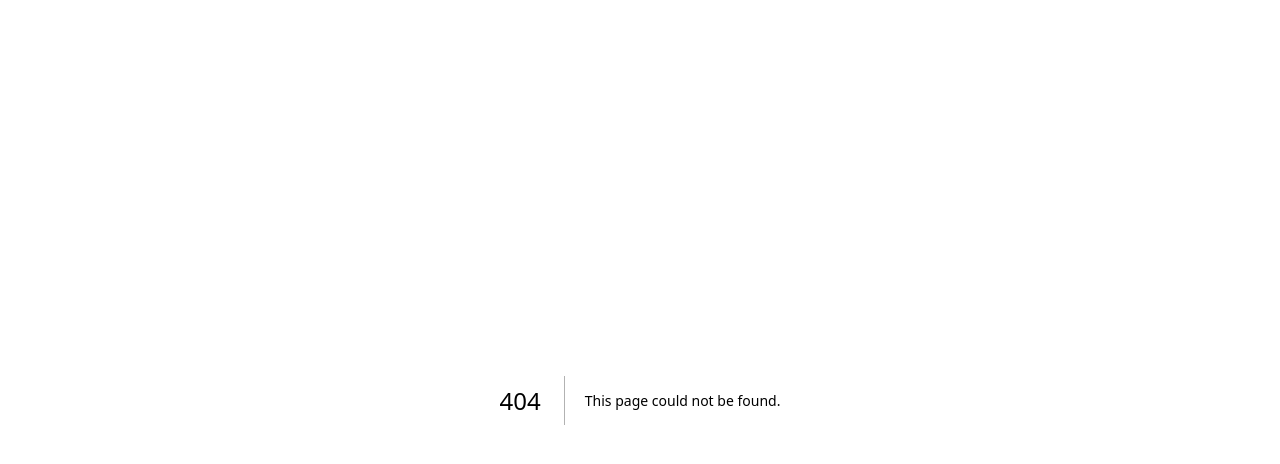
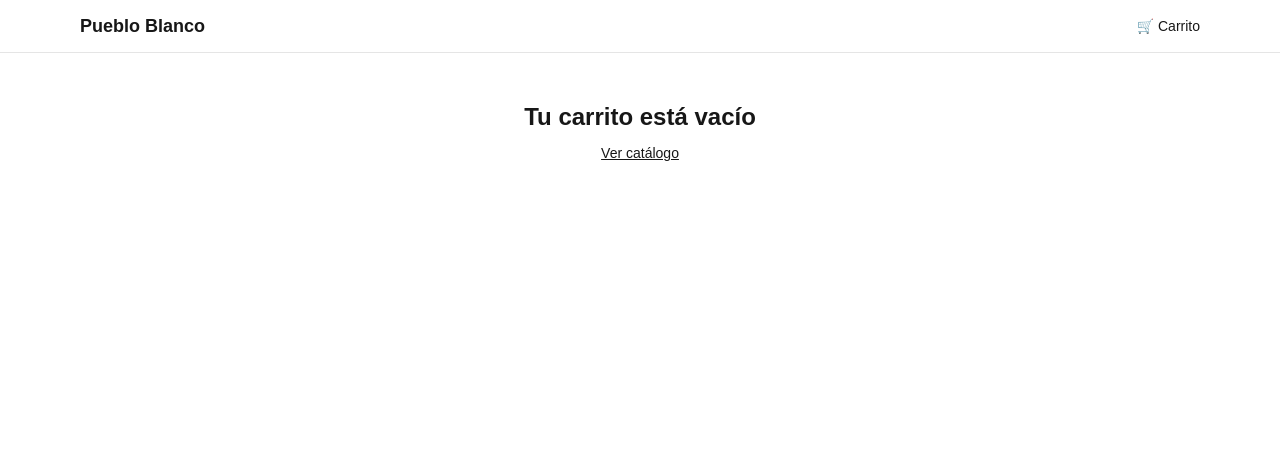
Before and after one commit to tomich78/pueblo-blanco-app, a Next.js app: page /carrito in a window 1280 px wide. Before the commit this address had no page. Shown: the top 464 px of the page. Built offline with nearby package versions, Linux system fonts and the light colour scheme.

Commit message:
Carrito de compras: estado persistido, header con contador, página de carrito

```diff
--- a/package.json
+++ b/package.json
@@ -13,7 +13,8 @@
     "@supabase/supabase-js": "^2.108.2",
     "next": "16.2.9",
     "react": "19.2.4",
-    "react-dom": "19.2.4"
+    "react-dom": "19.2.4",
+    "zustand": "^5.0.14"
   },
   "devDependencies": {
     "@tailwindcss/postcss": "^4",
--- /dev/null
+++ b/src/app/carrito/page.tsx
@@ -0,0 +1,100 @@
+"use client";
+
+import Link from "next/link";
+import { useCartStore, cartTotal } from "@/lib/cart-store";
+
+function formatPrice(price: number) {
+  return new Intl.NumberFormat("es-AR", {
+    style: "currency",
+    currency: "ARS",
+    maximumFractionDigits: 0,
+  }).format(price);
+}
+
+export default function CartPage() {
+  const items = useCartStore((s) => s.items);
+  const removeItem = useCartStore((s) => s.removeItem);
+  const setQuantity = useCartStore((s) => s.setQuantity);
+  const total = cartTotal(items);
+
+  if (items.length === 0) {
+    return (
+      <main className="max-w-2xl mx-auto px-4 py-12 text-center">
+        <h1 className="text-2xl font-bold mb-2">Tu carrito está vacío</h1>
+        <Link href="/" className="text-sm underline">
+          Ver catálogo
+        </Link>
+      </main>
+    );
+  }
+
+  return (
+    <main className="max-w-2xl mx-auto px-4 py-8">
+      <h1 className="text-2xl font-bold mb-6">Tu carrito</h1>
+
+      <ul className="flex flex-col gap-4">
+        {items.map((item) => (
+          <li
+            key={item.bookId}
+            className="flex gap-4 border border-neutral-200 rounded-lg p-3"
+          >
+            <div className="w-16 h-20 bg-neutral-100 rounded shrink-0 flex items-center justify-center overflow-hidden">
+              {item.coverUrl ? (
+                // eslint-disable-next-line @next/next/no-img-element
+                <img
+                  src={item.coverUrl}
+                  alt={item.title}
+                  className="w-full h-full object-cover"
+                />
+              ) : (
+                <span className="text-[10px] text-neutral-400">
+                  Sin portada
+                </span>
+              )}
+            </div>
+
+            <div className="flex-1 flex flex-col">
+              <span className="font-semibold text-sm">{item.title}</span>
+              <span className="text-xs text-neutral-500">{item.author}</span>
+              <span className="font-bold text-sm mt-1">
+                {formatPrice(item.price)}
+              </span>
+
+              <div className="flex items-center gap-2 mt-2">
+                <label className="text-xs text-neutral-500">Cant.</label>
+                <input
+                  type="number"
+                  min={1}
+                  max={item.stock}
+                  value={item.quantity}
+                  onChange={(e) =>
+                    setQuantity(item.bookId, Number(e.target.value))
+                  }
+                  className="w-16 border border-neutral-300 rounded px-2 py-1 text-sm"
+                />
+                <button
+                  onClick={() => removeItem(item.bookId)}
+                  className="text-xs text-red-600 ml-auto hover:underline"
+                >
+                  Quitar
+                </button>
+              </div>
+            </div>
+          </li>
+        ))}
+      </ul>
+
+      <div className="mt-6 flex items-center justify-between border-t border-neutral-200 pt-4">
+        <span className="font-semibold">Total</span>
+        <span className="font-bold text-xl">{formatPrice(total)}</span>
+      </div>
+
+      <Link
+        href="/checkout"
+        className="mt-6 block text-center bg-black text-white rounded-md px-6 py-3 text-sm font-medium"
+      >
+        Continuar con la compra
+      </Link>
+    </main>
+  );
+}
--- a/src/app/layout.tsx
+++ b/src/app/layout.tsx
@@ -1,6 +1,7 @@
 import type { Metadata } from "next";
 import { Geist, Geist_Mono } from "next/font/google";
 import "./globals.css";
+import { Header } from "@/components/Header";
 
 const geistSans = Geist({
   variable: "--font-geist-sans",
@@ -13,8 +14,8 @@ const geistMono = Geist_Mono({
 });
 
 export const metadata: Metadata = {
-  title: "Create Next App",
-  description: "Generated by create next app",
+  title: "Pueblo Blanco",
+  description: "Libros para comprar online",
 };
 
 export default function RootLayout({
@@ -27,7 +28,10 @@ export default function RootLayout({
       lang="en"
       className={`${geistSans.variable} ${geistMono.variable} h-full antialiased`}
     >
-      <body className="min-h-full flex flex-col">{children}</body>
+      <body className="min-h-full flex flex-col">
+        <Header />
+        {children}
+      </body>
     </html>
   );
 }
--- a/src/app/libros/[id]/page.tsx
+++ b/src/app/libros/[id]/page.tsx
@@ -2,6 +2,7 @@ import { createClient } from "@/lib/supabase/server";
 import type { Book } from "@/lib/types";
 import { notFound } from "next/navigation";
 import Link from "next/link";
+import { AddToCartButton } from "@/components/AddToCartButton";
 
 function formatPrice(price: number) {
   return new Intl.NumberFormat("es-AR", {
@@ -70,12 +71,14 @@ export default async function BookDetailPage({
             </span>
           )}
 
-          <button
-            disabled={b.stock === 0}
-            className="mt-4 bg-black text-white rounded-md px-6 py-3 text-sm font-medium disabled:opacity-40 disabled:cursor-not-allowed w-full sm:w-auto"
-          >
-            Agregar al carrito
-          </button>
+          <AddToCartButton
+            bookId={b.id}
+            title={b.title}
+            author={b.author}
+            price={b.price}
+            coverUrl={b.cover_url}
+            stock={b.stock}
+          />
 
           {b.description && (
             <p className="text-neutral-700 mt-4 whitespace-pre-line">
--- /dev/null
+++ b/src/components/AddToCartButton.tsx
@@ -0,0 +1,39 @@
+"use client";
+
+import { useState } from "react";
+import { useCartStore } from "@/lib/cart-store";
+
+export function AddToCartButton({
+  bookId,
+  title,
+  author,
+  price,
+  coverUrl,
+  stock,
+}: {
+  bookId: string;
+  title: string;
+  author: string;
+  price: number;
+  coverUrl: string | null;
+  stock: number;
+}) {
+  const addItem = useCartStore((s) => s.addItem);
+  const [added, setAdded] = useState(false);
+
+  function handleClick() {
+    addItem({ bookId, title, author, price, coverUrl, stock });
+    setAdded(true);
+    setTimeout(() => setAdded(false), 1500);
+  }
+
+  return (
+    <button
+      onClick={handleClick}
+      disabled={stock === 0}
+      className="mt-4 bg-black text-white rounded-md px-6 py-3 text-sm font-medium disabled:opacity-40 disabled:cursor-not-allowed w-full sm:w-auto"
+    >
+      {stock === 0 ? "Sin stock" : added ? "Agregado ✓" : "Agregar al carrito"}
+    </button>
+  );
+}
--- /dev/null
+++ b/src/components/Header.tsx
@@ -0,0 +1,30 @@
+"use client";
+
+import Link from "next/link";
+import { useCartStore, cartCount } from "@/lib/cart-store";
+
+export function Header() {
+  const items = useCartStore((s) => s.items);
+  const count = cartCount(items);
+
+  return (
+    <header className="border-b border-neutral-200">
+      <div className="max-w-6xl mx-auto px-4 py-3 flex items-center justify-between">
+        <Link href="/" className="font-bold text-lg">
+          Pueblo Blanco
+        </Link>
+        <Link
+          href="/carrito"
+          className="relative flex items-center gap-1 text-sm font-medium"
+        >
+          🛒 Carrito
+          {count > 0 && (
+            <span className="absolute -top-2 -right-3 bg-black text-white text-xs rounded-full w-5 h-5 flex items-center justify-center">
+              {count}
+            </span>
+          )}
+        </Link>
+      </div>
+    </header>
+  );
+}
--- /dev/null
+++ b/src/lib/cart-store.ts
@@ -0,0 +1,73 @@
+import { create } from "zustand";
+import { persist } from "zustand/middleware";
+
+export type CartItem = {
+  bookId: string;
+  title: string;
+  author: string;
+  price: number;
+  coverUrl: string | null;
+  quantity: number;
+  stock: number;
+};
+
+type CartState = {
+  items: CartItem[];
+  addItem: (item: Omit<CartItem, "quantity">, quantity?: number) => void;
+  removeItem: (bookId: string) => void;
+  setQuantity: (bookId: string, quantity: number) => void;
+  clear: () => void;
+};
+
+export const useCartStore = create<CartState>()(
+  persist(
+    (set, get) => ({
+      items: [],
+      addItem: (item, quantity = 1) => {
+        const items = get().items;
+        const existing = items.find((i) => i.bookId === item.bookId);
+        if (existing) {
+          set({
+            items: items.map((i) =>
+              i.bookId === item.bookId
+                ? {
+                    ...i,
+                    quantity: Math.min(i.quantity + quantity, i.stock),
+                  }
+                : i
+            ),
+          });
+        } else {
+          set({
+            items: [
+              ...items,
+              { ...item, quantity: Math.min(quantity, item.stock) },
+            ],
+          });
+        }
+      },
+      removeItem: (bookId) => {
+        set({ items: get().items.filter((i) => i.bookId !== bookId) });
+      },
+      setQuantity: (bookId, quantity) => {
+        set({
+          items: get().items.map((i) =>
+            i.bookId === bookId
+              ? { ...i, quantity: Math.max(1, Math.min(quantity, i.stock)) }
+              : i
+          ),
+        });
+      },
+      clear: () => set({ items: [] }),
+    }),
+    { name: "pueblo-blanco-cart" }
+  )
+);
+
+export function cartTotal(items: CartItem[]) {
+  return items.reduce((sum, i) => sum + i.price * i.quantity, 0);
+}
+
+export function cartCount(items: CartItem[]) {
+  return items.reduce((sum, i) => sum + i.quantity, 0);
+}
```
Also changed, not shown: 1 other file (tests, documents, lock files or other folders).
